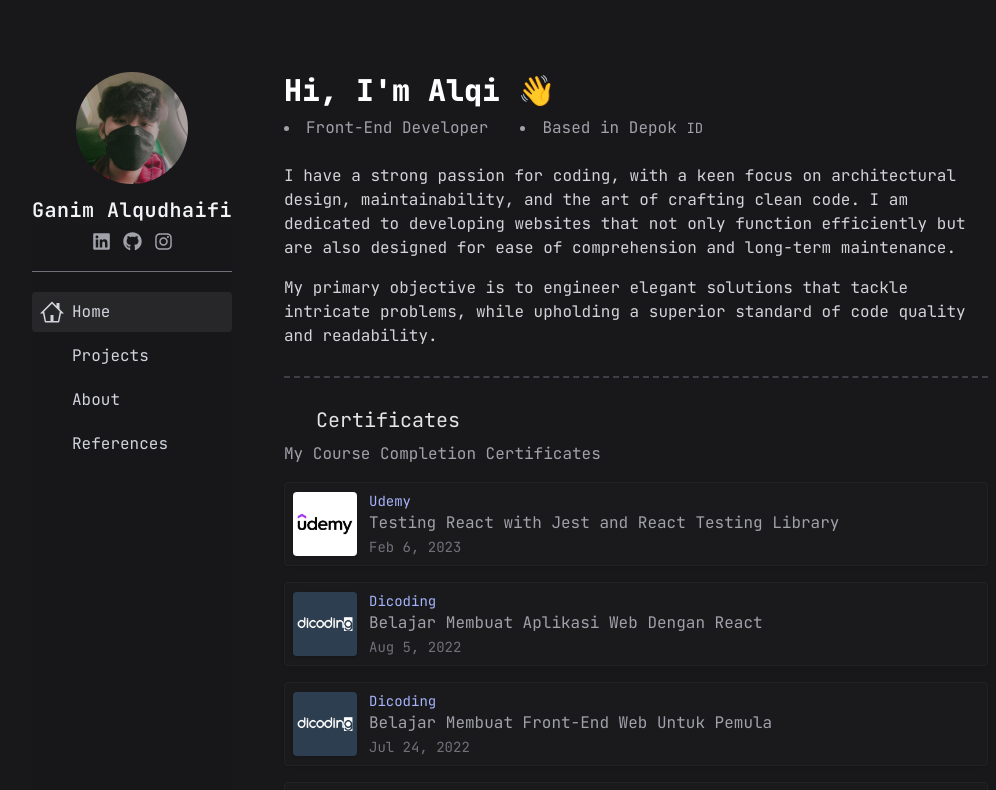
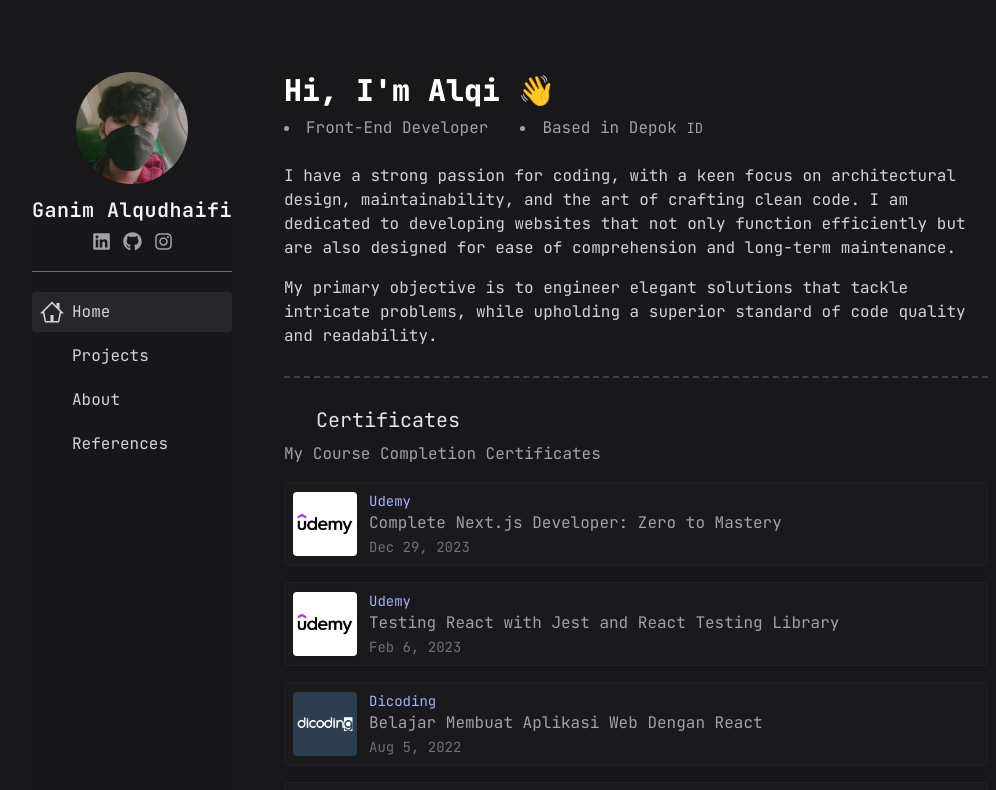
Before and after one commit to ganimalqudhaifi/personal-web, a Next.js app: page / in a window 1280 px wide. Shown: the top 790 px of the page, without its empty margins (114-1110 px from the left). Built offline with nearby package versions, Linux system fonts and the light colour scheme; some icons are missing.

Commit message:
chore: change Layout naming convention

```diff
--- a/components/PrimaryLayout.tsx
+++ b/components/Layout.tsx
@@ -1,12 +1,12 @@
 import { ReactNode, useState } from "react";
 import Sidebar from "./Sidebar";
 
-type PrimaryLayoutProps = {
+type LayoutProps = {
   children: ReactNode,
   activeIndex: number
 }
 
-export default function PrimaryLayout({ children, activeIndex }: PrimaryLayoutProps) {
+export default function Layout({ children, activeIndex }: LayoutProps) {
   const [isOpen, setIsOpen] = useState(false)
 
   const handleMenuOpen = () => setIsOpen(!isOpen);
--- a/data/certificateLists.json
+++ b/data/certificateLists.json
@@ -1,4 +1,10 @@
 [
+  {
+    "instance": "udemy",
+    "title": "Complete Next.js Developer: Zero to Mastery",
+    "date": "Dec 29, 2023",
+    "href": "https://www.udemy.com/certificate/UC-0476d5ff-42ab-48f8-981c-f3411c49d88b/"
+  },
   {
     "instance": "udemy",
     "title": "Testing React with Jest and React Testing Library",
--- a/pages/about.tsx
+++ b/pages/about.tsx
@@ -1,9 +1,9 @@
-import PrimaryLayout from "../components/PrimaryLayout";
+import Layout from "../components/Layout";
 import Divider from '../components/Divider';
 
 export default function About() {
   return (
-    <PrimaryLayout activeIndex={2}>
+    <Layout activeIndex={2}>
       <div>
         <h1 className="text-2xl font-bold mb-2">About</h1>
         <p className="text-zinc-400">A short story about me</p>
@@ -24,6 +24,6 @@ export default function About() {
           Sejauh ini, sebagai seorang pemrogram, saya sangat menikmati untuk mempelajari hal-hal baru, mencoba untuk menyelesaikan masalah yang kompleks, mencari solusi terbaik, dan berkeinginan kuat untuk dapat berkolaborasi dengan pemrogram lainnya.
         </p>
       </div>
-    </PrimaryLayout>
+    </Layout>
   )
 }
--- a/pages/index.tsx
+++ b/pages/index.tsx
@@ -6,12 +6,12 @@ import { PiCertificate, PiCodeBold } from 'react-icons/pi';
 import { SiJest, SiTailwindcss, SiNextdotjs, SiNodedotjs, SiTypescript } from 'react-icons/si'
 
 import Divider from "../components/Divider";
-import PrimaryLayout from "../components/PrimaryLayout";
+import Layout from "../components/Layout";
 import certificateLists from '../data/certificateLists.json';
 
 export default function Home() {
   return (
-    <PrimaryLayout activeIndex={0}>
+    <Layout activeIndex={0}>
       <div>
         <h2 className="mb-2 text-3xl font-extrabold">Hi, I&apos;m Alqi <span className="inline-block animate-wiggle">👋</span></h2>
         <ul className="mb-6 text-zinc-400 list-disc list-inside lg:flex lg:space-x-8">
@@ -65,7 +65,7 @@ export default function Home() {
             <p className="text-sm text-zinc-500">Node JS</p>
           </div>
           <div className="flex items-center space-x-2 p-2.5 border border-zinc-800 rounded-full shadow">
-            <Image src="/logo/mongodb.png" alt="firebase icon" width={30} height={30}/>
+            <Image src="/logo/mongodb.png" alt="mongodb icon" width={30} height={30}/>
             <p className="text-sm text-zinc-500">Mongo DB</p>
           </div>
           <div className="flex items-center space-x-2 p-2.5 border border-zinc-800 rounded-full shadow">
@@ -98,6 +98,6 @@ export default function Home() {
           </div>
         </div>
       </div>
-    </PrimaryLayout>
+    </Layout>
   );
 }
--- a/pages/projects.tsx
+++ b/pages/projects.tsx
@@ -1,12 +1,12 @@
 import Image from "next/image";
 import Link from "next/link";
 import { SiNextdotjs, SiTailwindcss } from "react-icons/si";
-import PrimaryLayout from "../components/PrimaryLayout";
+import Layout from "../components/Layout";
 import Divider from '../components/Divider';
 
 export default function Projects() {
   return (
-    <PrimaryLayout activeIndex={1}>
+    <Layout activeIndex={1}>
       <div>
         <h1 className="text-2xl font-bold mb-2">Projects</h1>
         <p className="text-zinc-400">Where Creativity Meets Code</p>
@@ -28,6 +28,6 @@ export default function Projects() {
           </div>
         </div>
       </div>
-    </PrimaryLayout>
+    </Layout>
   )
 }
--- a/pages/references.tsx
+++ b/pages/references.tsx
@@ -4,13 +4,13 @@ import Link from "next/link";
 import { PiBookBookmark, PiChalkboard, PiLinkSimple } from "react-icons/pi";
 
 import Divider from "../components/Divider";
-import PrimaryLayout from "../components/PrimaryLayout";
+import Layout from "../components/Layout";
 import uiListReference from '../data/uiListReference.json';
 import courseListReference from '../data/courseListReference.json';
 
 export default function References() {
   return (
-    <PrimaryLayout activeIndex={3}>
+    <Layout activeIndex={3}>
       <div>
         <h1 className="text-2xl font-bold mb-2">References</h1>
         <p className="text-zinc-400">Recomendation of discovered source that I used</p>
@@ -54,6 +54,6 @@ export default function References() {
           }
         </div>
       </div>
-    </PrimaryLayout>
+    </Layout>
   )
 }
```
